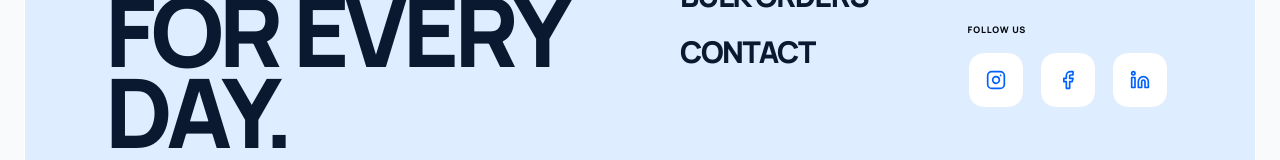
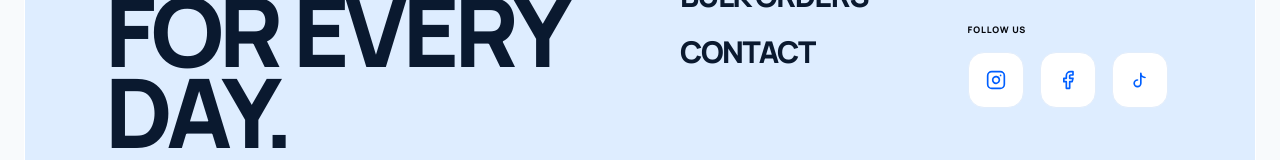
Before and after one commit to EngrityGit/enerzix, a Next.js app: page / in a window 1280 px wide. Shown: the part 5950-6110 px from the top of the page. Built offline with nearby package versions, Linux system fonts and the light colour scheme.

Commit message:
Social Icons

```diff
--- a/components/layout/Footer.tsx
+++ b/components/layout/Footer.tsx
@@ -14,7 +14,7 @@ const LINKS = [
 const SOCIALS = [
   {
     name: 'Instagram',
-    href: '#',
+    href: 'https://www.instagram.com/enerzixwater?utm_source=qr',
     icon: (
       <svg viewBox="0 0 24 24" fill="none" stroke="currentColor" strokeWidth="2" strokeLinecap="round" strokeLinejoin="round" className="w-5 h-5 md:w-6">
         <rect x="2" y="2" width="20" height="20" rx="5" ry="5"></rect>
@@ -25,7 +25,7 @@ const SOCIALS = [
   },
   {
     name: 'Facebook',
-    href: '#',
+    href: 'https://www.facebook.com/share/1LW8CA7fYr/?mibextid=wwXIfr',
     icon: (
       <svg viewBox="0 0 24 24" fill="none" stroke="currentColor" strokeWidth="2" strokeLinecap="round" strokeLinejoin="round" className="w-5 h-5 md:w-6">
         <path d="M18 2h-3a5 5 0 0 0-5 5v3H7v4h3v8h4v-8h3l1-4h-4V7a1 1 0 0 1 1-1h3z"></path>
@@ -33,13 +33,11 @@ const SOCIALS = [
     ),
   },
   {
-    name: 'LinkedIn',
-    href: '#',
+    name: 'TikTok',
+    href: 'https://www.tiktok.com/@enerzix.water?_r=1&_t=ZS-98dKounCSQe',
     icon: (
       <svg viewBox="0 0 24 24" fill="none" stroke="currentColor" strokeWidth="2" strokeLinecap="round" strokeLinejoin="round" className="w-5 h-5 md:w-6">
-        <path d="M16 8a6 6 0 0 1 6 6v7h-4v-7a2 2 0 0 0-2-2 2 2 0 0 0-2 2v7h-4v-7a6 6 0 0 1 6-6z"></path>
-        <rect x="2" y="9" width="4" height="12"></rect>
-        <circle cx="4" cy="4" r="2"></circle>
+        <path d="M9 12a4 4 0 1 0 4 4V4a5 5 0 0 0 5 5"></path>
       </svg>
     ),
   },
@@ -48,7 +46,7 @@ const SOCIALS = [
 export default function Footer() {
   const openCookieManager = () => {
     if (typeof window !== 'undefined') {
-      window.dispatchEvent(new Event('open-cookie-manager'));
+      window.dispatchEvent(new Event('open-cookie-manager'));mk
     }
   };
 
```
